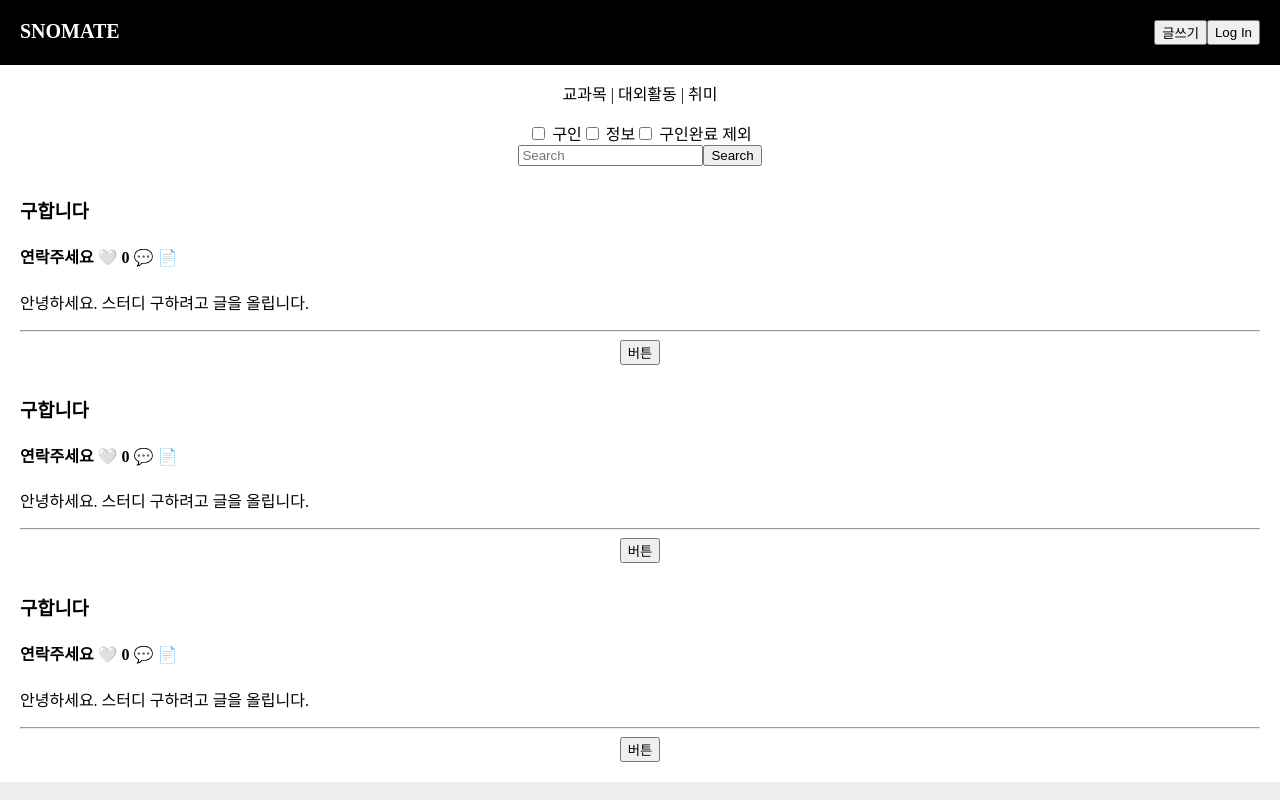
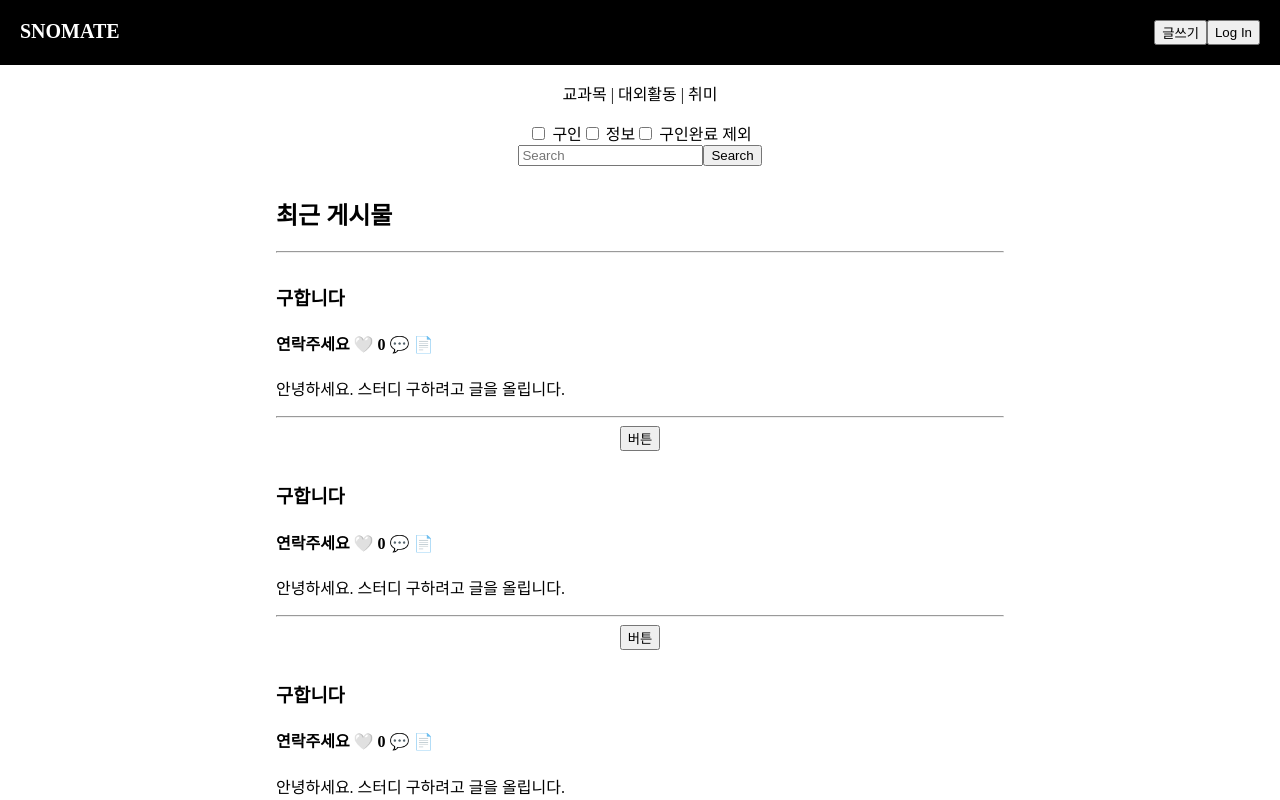
Before and after one commit to dev-yenya/snomate, a React (Create React App) app in the folder snomate/: page / in a window 1280 px wide. Shown: the top 800 px of the page. Built offline with nearby package versions, Linux system fonts and the light colour scheme.

Commit message:
projectList 너비 수정

```diff
--- a/snomate/src/components/Main/ProjectList.css
+++ b/snomate/src/components/Main/ProjectList.css
@@ -22,6 +22,7 @@
     font-size: 20px;
     box-sizing: border-box;
   }
+
   .list {
     margin-top: 30px;
     text-align: left;
@@ -62,3 +63,9 @@
       transform: rotate(360deg);
     }
   }
+
+  .list_align{
+    text-align:center;
+    margin:0 auto;
+    width:60%;
+  }
--- a/snomate/src/components/Main/ProjectList.js
+++ b/snomate/src/components/Main/ProjectList.js
@@ -48,6 +48,11 @@ function App() {
         </div>
       </div>
 
+      <div className="list_align">
+      <div className = "list">
+        <h2>최근 게시물</h2>
+        <hr/>
+        </div>
       <div className="list">
         <h3> 구합니다 </h3>
         <h4> { 글제목1[0] } <span onClick={ ()=> { 하트변경1(하트1+1) } }>🤍</span> {하트1} 💬 📄 </h4>
@@ -71,8 +76,8 @@ function App() {
         <hr/>
       </div>
       <button onClick={ 제목바꾸기3 }>버튼</button>
-
       <Modal />
+      </div>
     </div>
   );
 
```
